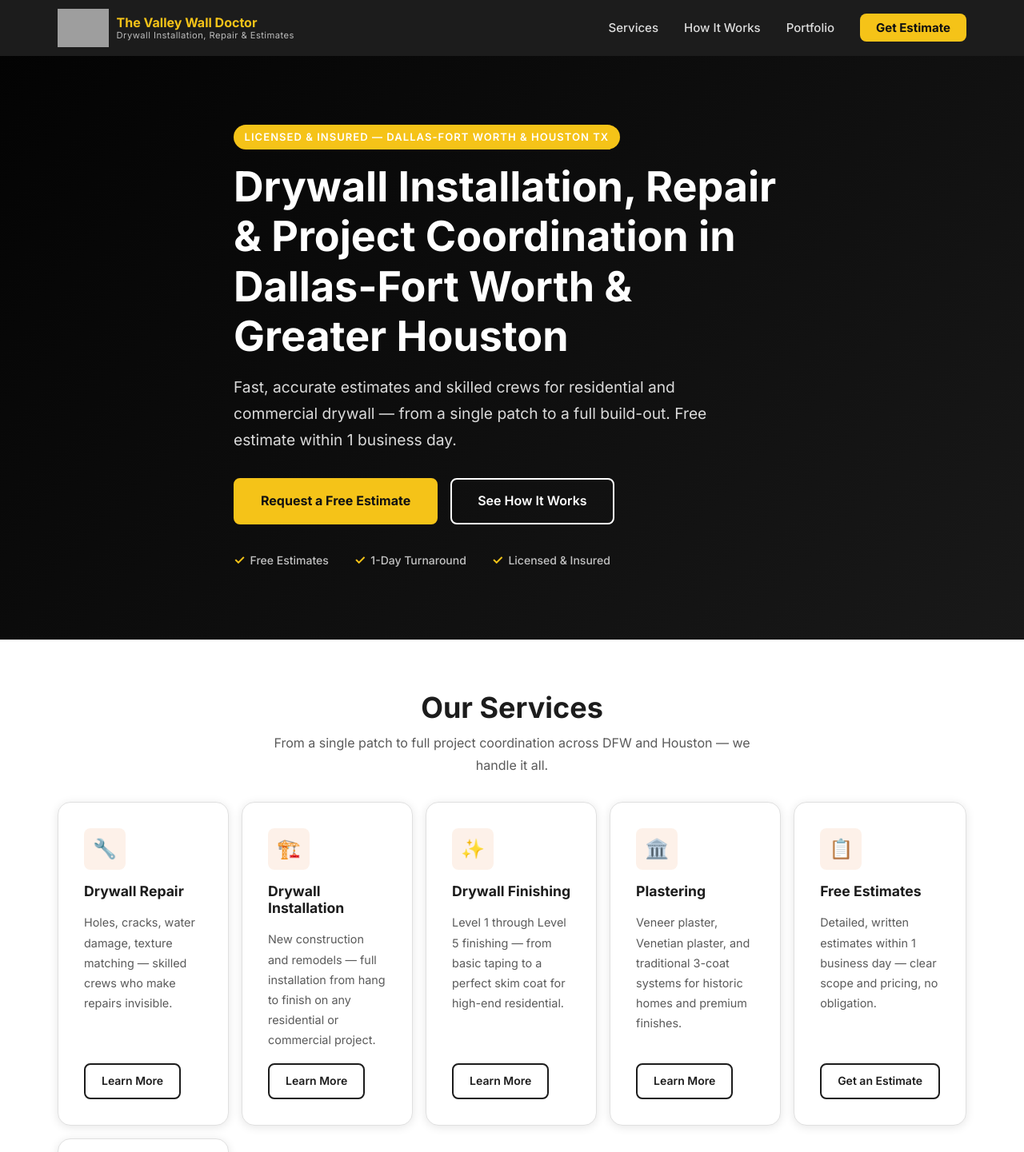
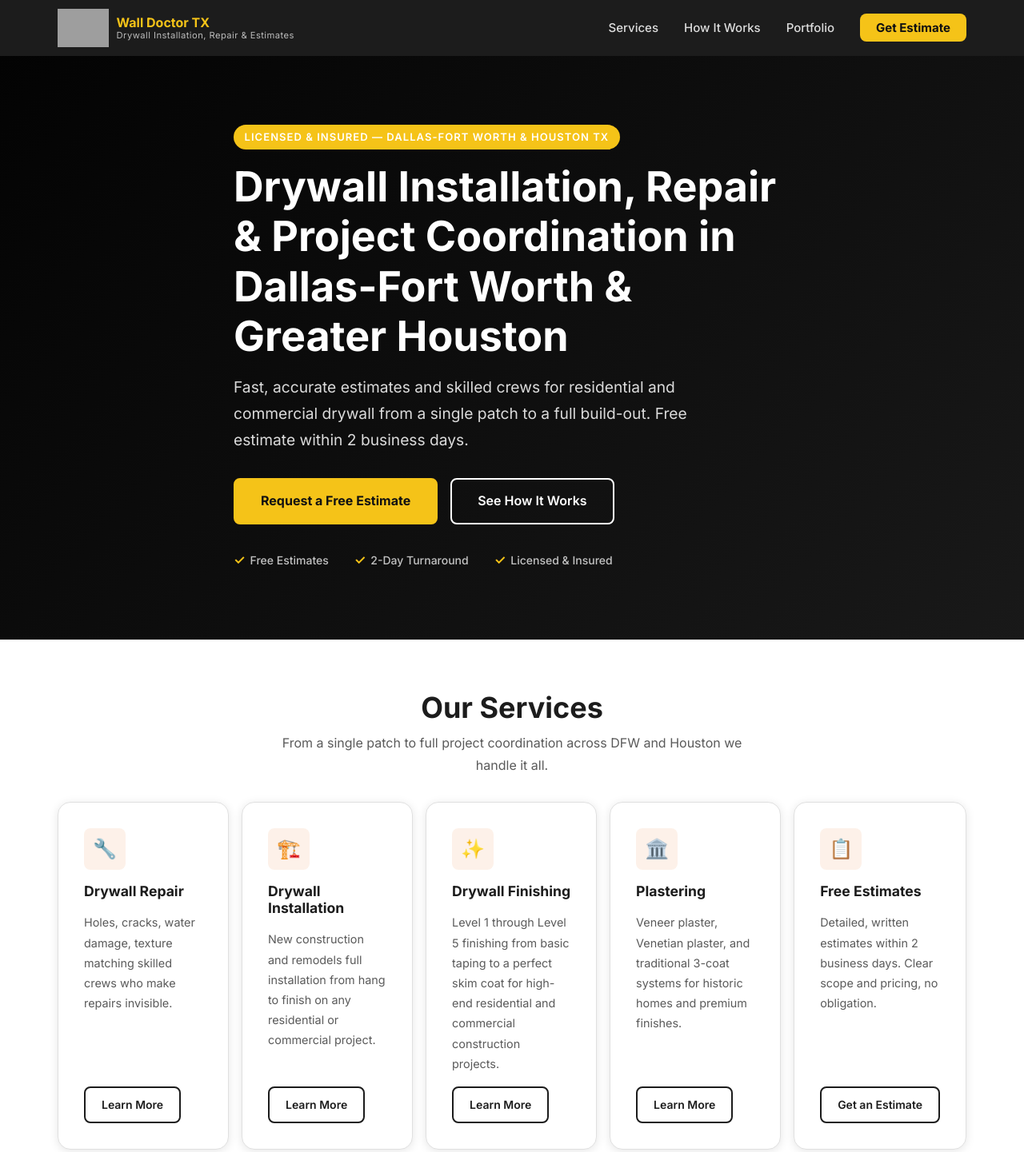
Before and after one commit to Jusharra/construction-niche, a plain HTML site: page index.html in a window 1280 px wide. Shown: the top 1441 px of the page at 80% size. Drawn offline with Linux system fonts and the light colour scheme; grey boxes are pictures that could not be loaded.

Commit message:
Updated content for TX

```diff
--- a/index.html
+++ b/index.html
@@ -4,11 +4,11 @@
   <meta charset="UTF-8">
   <meta name="viewport" content="width=device-width, initial-scale=1.0">
 
-  <title>The Valley Wall Doctor – Drywall Installation, Repair &amp; Estimates | Dallas-Fort Worth &amp; Houston TX</title>
+  <title>Wall Doctor TX – Drywall Installation, Repair &amp; Estimates | Dallas-Fort Worth &amp; Houston TX</title>
   <meta name="description" content="Licensed drywall installation, repair, finishing, and project coordination in Dallas-Fort Worth and Greater Houston. Free estimates within 1 business day. Call today.">
 
   <!-- Open Graph -->
-  <meta property="og:title" content="The Valley Wall Doctor – Drywall Installation, Repair &amp; Estimates">
+  <meta property="og:title" content="Wall Doctor TX – Drywall Installation, Repair &amp; Estimates">
   <meta property="og:description" content="Licensed drywall installation, repair, finishing, and project coordination in Dallas-Fort Worth and Greater Houston. Free estimates within 1 business day.">
   <meta property="og:type" content="website">
   <!-- OWNER: Add your site URL below once deployed -->
@@ -18,7 +18,7 @@
 
   <!-- Schema.org LocalBusiness -->
   <script type="application/ld+json">
-  {"@context":"https://schema.org","@type":"LocalBusiness","name":"The Valley Wall Doctor","description":"Licensed drywall installation, repair, finishing, plastering, and project coordination in Dallas-Fort Worth and Greater Houston, Texas.","telephone":"(XXX) XXX-XXXX","email":"valleywalldoctor@yahoo.com","url":"https://valleywalldoctor.com","areaServed":["Dallas-Fort Worth Metroplex","Greater Houston Area"],"address":{"@type":"PostalAddress","addressRegion":"TX","addressCountry":"US"},"priceRange":"$$","openingHoursSpecification":{"@type":"OpeningHoursSpecification","dayOfWeek":["Monday","Tuesday","Wednesday","Thursday","Friday"],"opens":"08:00","closes":"18:00"}}
+  {"@context":"https://schema.org","@type":"LocalBusiness","name":"Wall Doctor TX","description":"Licensed drywall installation, repair, finishing, plastering, and project coordination in Dallas-Fort Worth and Greater Houston, Texas.","telephone":"(XXX) XXX-XXXX","email":"valleywalldoctor@yahoo.com","url":"https://valleywalldoctor.com","areaServed":["Dallas-Fort Worth Metroplex","Greater Houston Area"],"address":{"@type":"PostalAddress","addressRegion":"TX","addressCountry":"US"},"priceRange":"$$","openingHoursSpecification":{"@type":"OpeningHoursSpecification","dayOfWeek":["Monday","Tuesday","Wednesday","Thursday","Friday"],"opens":"08:00","closes":"18:00"}}
   </script>
 
   <!-- Favicon -->
@@ -40,9 +40,9 @@
   <header class="site-header" id="site-header">
     <nav class="nav-container" aria-label="Main navigation">
       <a href="#home" class="nav-logo">
-        <img src="images/logo.png" alt="The Wall Doctor logo">
+        <img src="images/logo.png" alt="Wall Doctor TX logo">
         <div class="nav-logo-text">
-          <strong>The Valley Wall Doctor</strong>
+          <strong>Wall Doctor TX</strong>
           <span>Drywall Installation, Repair &amp; Estimates</span>
         </div>
       </a>
@@ -90,7 +90,7 @@
         <h1>Drywall Installation, Repair &amp; Project Coordination in Dallas-Fort Worth &amp; Greater Houston</h1>
 
         <p class="hero-sub">
-          Fast, accurate estimates and skilled crews for residential and commercial drywall — from a single patch to a full build-out. Free estimate within 1 business day.
+          Fast, accurate estimates and skilled crews for residential and commercial drywall from a single patch to a full build-out. Free estimate within 2 business days.
         </p>
 
         <div class="hero-actions">
@@ -100,7 +100,7 @@
 
         <div class="hero-trust">
           <span class="trust-item">Free Estimates</span>
-          <span class="trust-item">1-Day Turnaround</span>
+          <span class="trust-item">2-Day Turnaround</span>
           <span class="trust-item">Licensed &amp; Insured</span>
         </div>
       </div>
@@ -115,7 +115,7 @@
     <div class="container">
       <h2 class="section-title" id="services-heading">Our Services</h2>
       <p class="section-subtitle">
-        From a single patch to full project coordination across DFW and Houston — we handle it all.
+        From a single patch to full project coordination across DFW and Houston we handle it all.
       </p>
 
       <div class="services-grid">
@@ -125,7 +125,7 @@
           <div class="service-icon" aria-hidden="true">🔧</div>
           <h3>Drywall Repair</h3>
           <p>
-            Holes, cracks, water damage, texture matching — skilled crews who make repairs invisible.
+            Holes, cracks, water damage, texture matching skilled crews who make repairs invisible.
           </p>
           <a href="/services/drywall-repair.html" class="btn btn-secondary">Learn More</a>
         </div>
@@ -135,7 +135,7 @@
           <div class="service-icon" aria-hidden="true">🏗️</div>
           <h3>Drywall Installation</h3>
           <p>
-            New construction and remodels — full installation from hang to finish on any residential or commercial project.
+            New construction and remodels full installation from hang to finish on any residential or commercial project.
           </p>
           <a href="/services/drywall-installation.html" class="btn btn-secondary">Learn More</a>
         </div>
@@ -145,7 +145,7 @@
           <div class="service-icon" aria-hidden="true">✨</div>
           <h3>Drywall Finishing</h3>
           <p>
-            Level 1 through Level 5 finishing — from basic taping to a perfect skim coat for high-end residential.
+            Level 1 through Level 5 finishing from basic taping to a perfect skim coat for high-end residential and commercial construction projects.
           </p>
           <a href="/services/drywall-finishing.html" class="btn btn-secondary">Learn More</a>
         </div>
@@ -165,7 +165,7 @@
           <div class="service-icon" aria-hidden="true">📋</div>
           <h3>Free Estimates</h3>
           <p>
-            Detailed, written estimates within 1 business day — clear scope and pricing, no obligation.
+            Detailed, written estimates within 2 business days. Clear scope and pricing, no obligation.
           </p>
           <a href="/services/drywall-estimates.html" class="btn btn-secondary">Get an Estimate</a>
         </div>
@@ -204,7 +204,7 @@
         <div class="step reveal">
           <div class="step-number" aria-hidden="true">1</div>
           <h3>Submit Your Project Details</h3>
-          <p>Fill out the quick form below or call us directly. Tell us about the scope, location, and timeline — no commitment required.</p>
+          <p>Fill out the quick form below or call us directly. Tell us about the scope, location, and timeline. No commitment required.</p>
         </div>
 
         <div class="step-arrow" aria-hidden="true">&#8594;</div>
@@ -212,7 +212,7 @@
         <div class="step reveal">
           <div class="step-number" aria-hidden="true">2</div>
           <h3>Receive Your Written Estimate</h3>
-          <p>We review your project and send back a clear, itemized estimate — usually within 1 business day.</p>
+          <p>We review your project and send back a clear, itemized estimate — usually within 2 business days.</p>
         </div>
 
         <div class="step-arrow" aria-hidden="true">&#8594;</div>
@@ -411,7 +411,7 @@
     <div class="container">
       <h2 class="section-title" id="form-heading">Request a Free Estimate</h2>
       <p class="section-subtitle">
-        Fill out the form below and we'll get back to you within 1 business day.
+        Fill out the form below and we'll get back to you within 2 business days.
       </p>
 
       <div class="native-form">
@@ -545,7 +545,7 @@
 
       <!-- Brand column -->
       <div class="footer-brand">
-        <p class="footer-logo">The Valley Wall Doctor</p>
+        <p class="footer-logo">Wall Doctor TX</p>
         <p class="footer-tagline">Drywall Installation, Repair, Estimates &amp; Project Coordination</p>
         <div class="footer-brand-badges">
           <span class="footer-badge">Licensed</span>
@@ -583,7 +583,7 @@
           </a>
           <!-- OWNER: Replace href with your actual Google Business profile URL -->
           <a
-            href="https://g.page/YOURBUSINESS"
+            href="https://share.google/Pvz0wdpNbCGacutjM
             class="social-link"
             target="_blank"
             rel="noopener noreferrer"
@@ -600,7 +600,7 @@
 
     <div class="footer-bottom">
       <div class="container">
-        <p>&copy; 2026 The Valley Wall Doctor. All rights reserved.</p>
+        <p>&copy; 2026 Wall Doctor TX. All rights reserved.</p>
       </div>
     </div>
   </footer>
```
